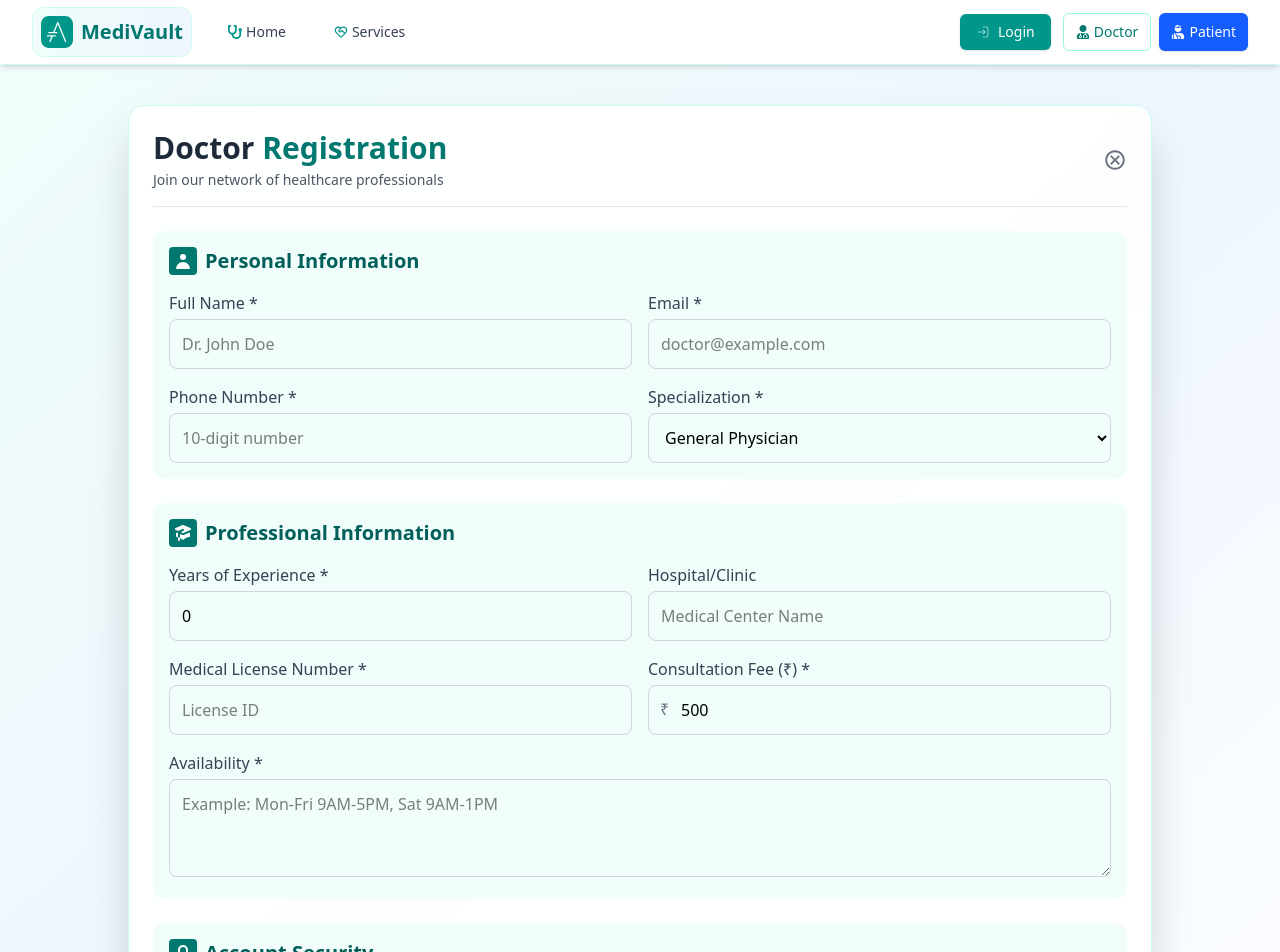
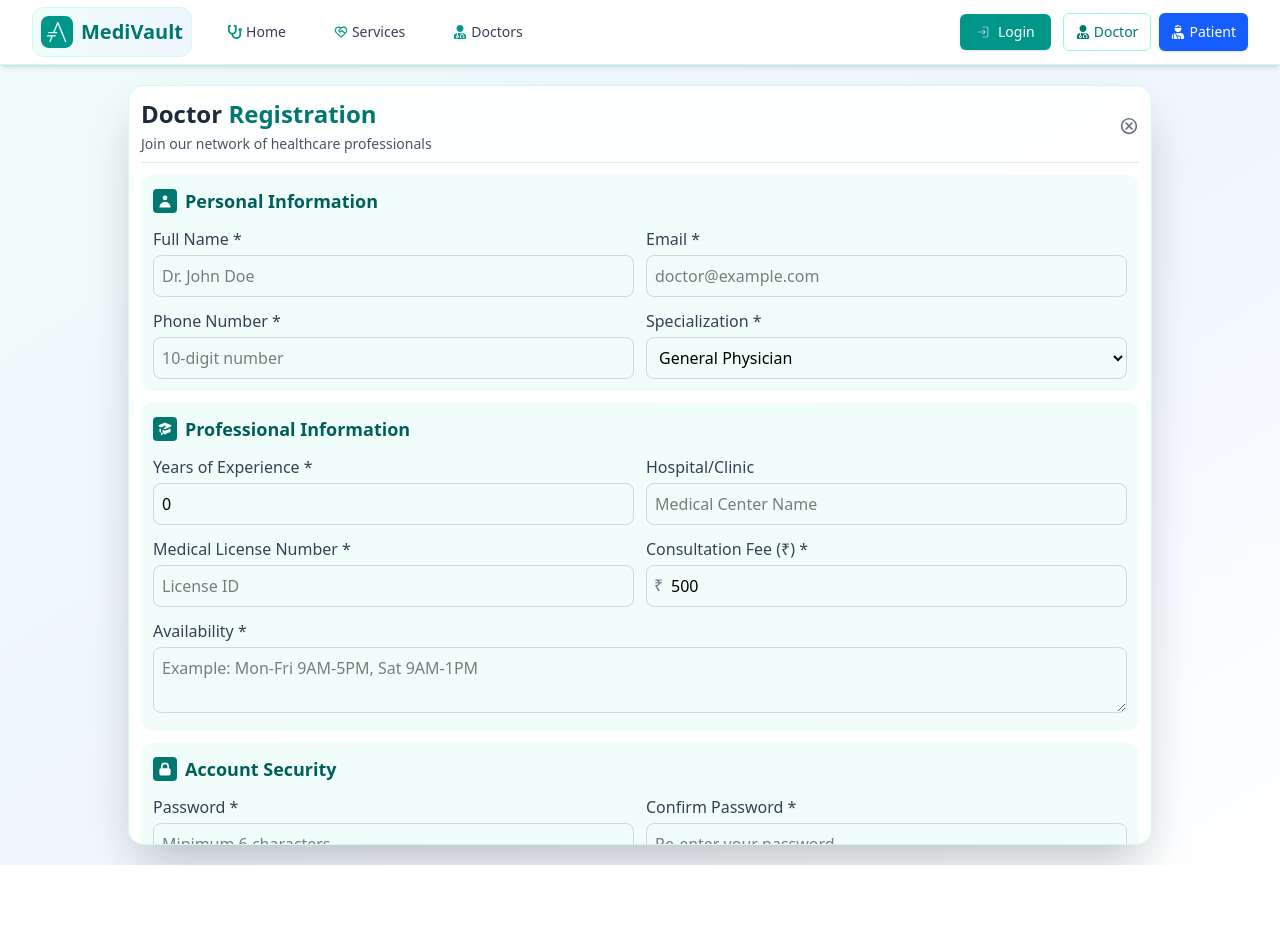
Before and after one commit to Arunrai0752/MediVault, a React (Vite) app in the folder FrontEnd/: page /doctorregister in a window 1280 px wide. Shown: the top 952 px of the page. After the commit the page ends 865 px from the top, so only its background shows below. Built offline with nearby package versions, Linux system fonts and the light colour scheme.

Commit message:
Add FetchAllDoctors endpoint and Doctors page with search functionality; update Navbar and DoctorRegister styles

```diff
--- a/FrontEnd/src/App.jsx
+++ b/FrontEnd/src/App.jsx
@@ -9,6 +9,7 @@ import DoctorRegister from './pages/DoctorRegister'
 import PaientDashBoard from "./pages/PatientDashboard"
 import {Toaster} from 'react-hot-toast'
 import Services from './pages/Services'
+import Doctors from './pages/Doctors'
 
 
 
@@ -28,6 +29,7 @@ function App() {
           <Route path="/doctorregister" element={<DoctorRegister />} />
           <Route path="/patientDashboard" element={<PaientDashBoard />} />
           <Route path="/service" element={<Services />} />
+          <Route path="/doctors" element={<Doctors />} />
 
 
         </Routes>
--- a/FrontEnd/src/components/Navbar.jsx
+++ b/FrontEnd/src/components/Navbar.jsx
@@ -34,6 +34,8 @@ const Navbar = () => {
     toast.success("Logged out successfully");
     navigate("/");
   };
+
+
 
   useEffect(() => {
     checkLoginStatus();
@@ -76,16 +78,16 @@ const Navbar = () => {
                 <span className="absolute bottom-0 left-3 right-3 h-0.5 bg-teal-500 scale-x-0 group-hover:scale-x-100 transition-transform origin-left rounded-full"></span>
               </Link>
 
-              {isLoggedIn && (
-                <Link
-                  to={userData?.role === "Doctor" ? "/doctordash" : "/patientDashboard"}
-                  className="relative text-gray-700 hover:text-teal-700 px-3 py-2 text-sm font-medium transition-colors flex items-center group"
-                >
-                  <CiUser className="mr-1 h-5 w-5" />
-                  Dashboard
-                  <span className="absolute bottom-0 left-3 right-3 h-0.5 bg-teal-500 scale-x-0 group-hover:scale-x-100 transition-transform origin-left rounded-full"></span>
-                </Link>
-              )}
+              <Link
+                to="/doctors"
+                className="relative text-gray-700 hover:text-teal-700 px-3 py-2 text-sm font-medium transition-colors flex items-center group"
+              >
+                <FaUserMd className="mr-1 text-teal-600" />
+                Doctors
+                <span className="absolute bottom-0 left-3 right-3 h-0.5 bg-teal-500 scale-x-0 group-hover:scale-x-100 transition-transform origin-left rounded-full"></span>
+              </Link>
+
+
             </div>
           </div>
 
@@ -122,7 +124,7 @@ const Navbar = () => {
                 <div className="flex items-center bg-teal-50 px-3 py-1 rounded-full border border-teal-100">
                   <CiUser className="text-teal-700 mr-2" />
                   <span className="text-sm text-teal-800">
-                    {userData?.name || userData?.email}
+                  Dr.  {userData?.fullName || userData?.email}
                   </span>
                 </div>
 
@@ -134,7 +136,20 @@ const Navbar = () => {
                 </button>
               </div>
             )}
+
+              {isLoggedIn && (
+                <Link
+                  to={userData?.role === "Doctor" ? "/doctordash" : "/patientDashboard"}
+                  className="relative text-gray-700 hover:text-teal-700 px-3 py-2 text-sm font-medium transition-colors flex items-center group"
+                >
+                  <CiUser className="mr-1 h-5 w-5" />
+                  Dashboard
+                  <span className="absolute bottom-0 left-3 right-3 h-0.5 bg-teal-500 scale-x-0 group-hover:scale-x-100 transition-transform origin-left rounded-full"></span>
+                </Link>
+              )}
           </div>
+
+
 
           <div className="md:hidden flex items-center">
             <button
@@ -164,6 +179,14 @@ const Navbar = () => {
               onClick={() => setMobileMenuOpen(false)}
             >
               Services
+            </Link>
+
+            <Link
+              to="/doctors"
+              className="block px-3 py-2 rounded-md text-base font-medium text-gray-700 hover:text-teal-700 hover:bg-teal-50"
+              onClick={() => setMobileMenuOpen(false)}
+            >
+              Doctors
             </Link>
 
             {!isLoggedIn ? (
@@ -200,7 +223,7 @@ const Navbar = () => {
             ) : (
               <>
                 <div className="px-3 py-2 text-sm text-teal-700 border-b border-teal-100">
-                  Welcome, {userData?.name || userData?.email}
+                  Welcome, {userData?.fullNAme || userData?.email}
                 </div>
                 <Link
                   to={userData?.role === "Doctor" ? "/doctordash" : "/patientDashboard"}
--- a/FrontEnd/src/pages/DoctorRegister.jsx
+++ b/FrontEnd/src/pages/DoctorRegister.jsx
@@ -65,11 +65,11 @@ const DoctorRegister = () => {
   ];
 
   return (
-    <main className="min-h-screen bg-gradient-to-br from-teal-50 via-blue-50 to-white w-full flex justify-center items-center p-4">
-      <div className="h-auto w-full max-w-5xl bg-white/90 rounded-2xl mt-6 mb-6 p-6 flex flex-col shadow-2xl backdrop-blur-sm border border-teal-100">
-        <div className="flex justify-between items-center border-b border-gray-200 pb-4 mb-6">
+    <main className="h-screen bg-gradient-to-br from-teal-50 via-blue-50 to-white w-full flex justify-center items-center p-2 overflow-hidden">
+      <div className="h-[95vh] w-full max-w-5xl bg-white/90 rounded-2xl p-3 flex flex-col shadow-2xl backdrop-blur-sm border border-teal-100 overflow-y-auto">
+        <div className="flex justify-between items-center border-b border-gray-200 pb-2 mb-3">
           <div>
-            <h1 className="text-2xl md:text-3xl font-bold text-gray-800">
+            <h1 className="text-xl md:text-2xl font-bold text-gray-800">
               Doctor <span className="text-teal-700">Registration</span>
             </h1>
             <p className="text-gray-600 text-sm mt-1">
@@ -78,24 +78,24 @@ const DoctorRegister = () => {
           </div>
           <Link
             to="/"
-            className="text-2xl text-gray-500 hover:text-red-600 transition-all duration-300 transform hover:scale-110"
+            className="text-xl text-gray-500 hover:text-red-600 transition-all duration-300 transform hover:scale-110"
           >
             <IoMdCloseCircleOutline />
           </Link>
         </div>
 
-        <form onSubmit={handleSubmit} className="flex-1 w-full space-y-6">
-          <div className="bg-teal-50 p-4 rounded-xl">
-            <h2 className="text-xl font-semibold text-teal-800 mb-4 flex items-center">
+        <form onSubmit={handleSubmit} className="flex-1 w-full space-y-3">
+          <div className="bg-teal-50 p-3 rounded-xl">
+            <h2 className="text-lg font-semibold text-teal-800 mb-3 flex items-center">
               <span className="bg-teal-700 text-white p-1 rounded mr-2">
-                <svg xmlns="http://www.w3.org/2000/svg" className="h-5 w-5" viewBox="0 0 20 20" fill="currentColor">
+                <svg xmlns="http://www.w3.org/2000/svg" className="h-4 w-4" viewBox="0 0 20 20" fill="currentColor">
                   <path fillRule="evenodd" d="M10 9a3 3 0 100-6 3 3 0 000 6zm-7 9a7 7 0 1114 0H3z" clipRule="evenodd" />
                 </svg>
               </span>
               Personal Information
             </h2>
 
-            <div className="grid grid-cols-1 md:grid-cols-2 gap-4">
+            <div className="grid grid-cols-1 md:grid-cols-2 gap-3">
               <div>
                 <label htmlFor="fullName" className="block text-gray-700 mb-1 font-medium">Full Name *</label>
                 <input
@@ -105,7 +105,7 @@ const DoctorRegister = () => {
                   value={formData.fullName}
                   onChange={handleChange}
                   required
-                  className="w-full border border-gray-300 rounded-lg p-3 outline-none focus:ring-2 focus:ring-teal-600 focus:border-transparent transition-all"
+                  className="w-full border border-gray-300 rounded-lg p-2 outline-none focus:ring-2 focus:ring-teal-600 focus:border-transparent transition-all"
                   placeholder="Dr. John Doe"
                 />
               </div>
@@ -119,13 +119,13 @@ const DoctorRegister = () => {
                   value={formData.email}
                   onChange={handleChange}
                   required
-                  className="w-full border border-gray-300 rounded-lg p-3 outline-none focus:ring-2 focus:ring-teal-600 focus:border-transparent transition-all"
+                  className="w-full border border-gray-300 rounded-lg p-2 outline-none focus:ring-2 focus:ring-teal-600 focus:border-transparent transition-all"
                   placeholder="doctor@example.com"
                 />
               </div>
             </div>
 
-            <div className="grid grid-cols-1 md:grid-cols-2 gap-4 mt-4">
+            <div className="grid grid-cols-1 md:grid-cols-2 gap-3 mt-3">
               <div>
                 <label htmlFor="phone" className="block text-gray-700 mb-1 font-medium">Phone Number *</label>
                 <input
@@ -136,7 +136,7 @@ const DoctorRegister = () => {
                   onChange={handleChange}
                   pattern="[0-9]{10}"
                   required
-                  className="w-full border border-gray-300 rounded-lg p-3 outline-none focus:ring-2 focus:ring-teal-600 focus:border-transparent transition-all"
+                  className="w-full border border-gray-300 rounded-lg p-2 outline-none focus:ring-2 focus:ring-teal-600 focus:border-transparent transition-all"
                   placeholder="10-digit number"
                 />
               </div>
@@ -149,7 +149,7 @@ const DoctorRegister = () => {
                   value={formData.specialization}
                   onChange={handleChange}
                   required
-                  className="w-full border border-gray-300 rounded-lg p-3 outline-none focus:ring-2 focus:ring-teal-600 focus:border-transparent transition-all"
+                  className="w-full border border-gray-300 rounded-lg p-2 outline-none focus:ring-2 focus:ring-teal-600 focus:border-transparent transition-all"
                 >
                   {specializations.map(spec => (
                     <option key={spec} value={spec}>{spec}</option>
@@ -159,17 +159,17 @@ const DoctorRegister = () => {
             </div>
           </div>
 
-          <div className="bg-teal-50 p-4 rounded-xl">
-            <h2 className="text-xl font-semibold text-teal-800 mb-4 flex items-center">
+          <div className="bg-teal-50 p-3 rounded-xl">
+            <h2 className="text-lg font-semibold text-teal-800 mb-3 flex items-center">
               <span className="bg-teal-700 text-white p-1 rounded mr-2">
-                <svg xmlns="http://www.w3.org/2000/svg" className="h-5 w-5" viewBox="0 0 20 20" fill="currentColor">
+                <svg xmlns="http://www.w3.org/2000/svg" className="h-4 w-4" viewBox="0 0 20 20" fill="currentColor">
                   <path d="M10.394 2.08a1 1 0 00-.788 0l-7 3a1 1 0 000 1.84L5.25 8.051a.999.999 0 01.356-.257l4-1.714a1 1 0 11.788 1.838L7.667 9.088l1.94.831a1 1 0 00.787 0l7-3a1 1 0 000-1.838l-7-3zM3.31 9.397L5 10.12v4.102a8.969 8.969 0 00-1.05-.174 1 1 0 01-.89-.89 11.115 11.115 0 01.25-3.762zM9.3 16.573A9.026 9.026 0 007 14.935v-3.957l1.818.78a3 3 0 002.364 0l5.508-2.361a11.026 11.026 0 01.25 3.762 1 1 0 01-.89.89 8.968 8.968 0 00-5.35 2.524 1 1 0 01-1.4 0zM6 18a1 1 0 001-1v-2.065a8.935 8.935 0 00-2-.712V17a1 1 0 001 1z" />
                 </svg>
               </span>
               Professional Information
             </h2>
 
-            <div className="grid grid-cols-1 md:grid-cols-2 gap-4">
+            <div className="grid grid-cols-1 md:grid-cols-2 gap-3">
               <div>
                 <label htmlFor="experience" className="block text-gray-700 mb-1 font-medium">Years of Experience *</label>
                 <input
@@ -180,7 +180,7 @@ const DoctorRegister = () => {
                   onChange={handleChange}
                   min="0"
                   required
-                  className="w-full border border-gray-300 rounded-lg p-3 outline-none focus:ring-2 focus:ring-teal-600 focus:border-transparent transition-all"
+                  className="w-full border border-gray-300 rounded-lg p-2 outline-none focus:ring-2 focus:ring-teal-600 focus:border-transparent transition-all"
                 />
               </div>
 
@@ -192,13 +192,13 @@ const DoctorRegister = () => {
                   name="hospital"
                   value={formData.hospital}
                   onChange={handleChange}
-                  className="w-full border border-gray-300 rounded-lg p-3 outline-none focus:ring-2 focus:ring-teal-600 focus:border-transparent transition-all"
+                  className="w-full border border-gray-300 rounded-lg p-2 outline-none focus:ring-2 focus:ring-teal-600 focus:border-transparent transition-all"
                   placeholder="Medical Center Name"
                 />
               </div>
             </div>
 
-            <div className="grid grid-cols-1 md:grid-cols-2 gap-4 mt-4">
+            <div className="grid grid-cols-1 md:grid-cols-2 gap-3 mt-3">
               <div>
                 <label htmlFor="licenseNumber" className="block text-gray-700 mb-1 font-medium">Medical License Number *</label>
                 <input
@@ -208,7 +208,7 @@ const DoctorRegister = () => {
                   value={formData.licenseNumber}
                   onChange={handleChange}
                   required
-                  className="w-full border border-gray-300 rounded-lg p-3 outline-none focus:ring-2 focus:ring-teal-600 focus:border-transparent transition-all"
+                  className="w-full border border-gray-300 rounded-lg p-2 outline-none focus:ring-2 focus:ring-teal-600 focus:border-transparent transition-all"
                   placeholder="License ID"
                 />
               </div>
@@ -216,7 +216,7 @@ const DoctorRegister = () => {
               <div>
                 <label htmlFor="fee" className="block text-gray-700 mb-1 font-medium">Consultation Fee (₹) *</label>
                 <div className="relative">
-                  <span className="absolute left-3 top-3 text-gray-500">₹</span>
+                  <span className="absolute left-2 top-2 text-gray-500">₹</span>
                   <input
                     type="number"
                     id="fee"
@@ -225,13 +225,13 @@ const DoctorRegister = () => {
                     onChange={handleChange}
                     min="0"
                     required
-                    className="w-full border border-gray-300 rounded-lg pl-8 p-3 outline-none focus:ring-2 focus:ring-teal-600 focus:border-transparent transition-all"
+                    className="w-full border border-gray-300 rounded-lg pl-6 p-2 outline-none focus:ring-2 focus:ring-teal-600 focus:border-transparent transition-all"
                   />
                 </div>
               </div>
             </div>
 
-            <div className="mt-4">
+            <div className="mt-3">
               <label htmlFor="availability" className="block text-gray-700 mb-1 font-medium">Availability *</label>
               <textarea
                 id="availability"
@@ -240,23 +240,23 @@ const DoctorRegister = () => {
                 onChange={handleChange}
                 required
                 placeholder="Example: Mon-Fri 9AM-5PM, Sat 9AM-1PM"
-                className="w-full border border-gray-300 rounded-lg p-3 outline-none focus:ring-2 focus:ring-teal-600 focus:border-transparent transition-all"
-                rows="3"
+                className="w-full border border-gray-300 rounded-lg p-2 outline-none focus:ring-2 focus:ring-teal-600 focus:border-transparent transition-all"
+                rows="2"
               />
             </div>
           </div>
 
-          <div className="bg-teal-50 p-4 rounded-xl">
-            <h2 className="text-xl font-semibold text-teal-800 mb-4 flex items-center">
+          <div className="bg-teal-50 p-3 rounded-xl">
+            <h2 className="text-lg font-semibold text-teal-800 mb-3 flex items-center">
               <span className="bg-teal-700 text-white p-1 rounded mr-2">
-                <svg xmlns="http://www.w3.org/2000/svg" className="h-5 w-5" viewBox="0 0 20 20" fill="currentColor">
+                <svg xmlns="http://www.w3.org/2000/svg" className="h-4 w-4" viewBox="0 0 20 20" fill="currentColor">
                   <path fillRule="evenodd" d="M5 9V7a5 5 0 0110 0v2a2 2 0 012 2v5a2 2 0 01-2 2H5a2 2 0 01-2-2v-5a2 2 0 012-2zm8-2v2H7V7a3 3 0 016 0z" clipRule="evenodd" />
                 </svg>
               </span>
               Account Security
             </h2>
 
-            <div className="grid grid-cols-1 md:grid-cols-2 gap-4">
+            <div className="grid grid-cols-1 md:grid-cols-2 gap-3">
               <div>
                 <label htmlFor="password" className="block text-gray-700 mb-1 font-medium">Password *</label>
                 <input
@@ -267,7 +267,7 @@ const DoctorRegister = () => {
                   onChange={handleChange}
                   required
                   minLength="6"
-                  className="w-full border border-gray-300 rounded-lg p-3 outline-none focus:ring-2 focus:ring-teal-600 focus:border-transparent transition-all"
+                  className="w-full border border-gray-300 rounded-lg p-2 outline-none focus:ring-2 focus:ring-teal-600 focus:border-transparent transition-all"
                   placeholder="Minimum 6 characters"
                 />
               </div>
@@ -281,22 +281,22 @@ const DoctorRegister = () => {
                   value={formData.confirmPassword}
                   onChange={handleChange}
                   required
-                  className="w-full border border-gray-300 rounded-lg p-3 outline-none focus:ring-2 focus:ring-teal-600 focus:border-transparent transition-all"
+                  className="w-full border border-gray-300 rounded-lg p-2 outline-none focus:ring-2 focus:ring-teal-600 focus:border-transparent transition-all"
                   placeholder="Re-enter your password"
                 />
               </div>
             </div>
           </div>
 
-          <div className="mt-8 flex flex-col items-center space-y-4">
+          <div className="mt-4 flex flex-col items-center space-y-2">
             <button
               type="submit"
-              className="w-full md:w-1/2 bg-teal-700 hover:bg-teal-800 text-white text-xl font-medium py-3 px-6 rounded-lg transition duration-300 shadow-md hover:shadow-lg transform hover:-translate-y-1"
+              className="w-full md:w-1/2 bg-teal-700 hover:bg-teal-800 text-white text-lg font-medium py-2 px-4 rounded-lg transition duration-300 shadow-md hover:shadow-lg transform hover:-translate-y-1"
             >
               Complete Registration
             </button>
 
-            <p className="text-gray-600">
+            <p className="text-gray-600 text-sm">
               Already have an account?{' '}
               <Link to="/" className="text-teal-700 hover:text-teal-900 font-medium underline">
                 Login
```
Also changed, not shown: FrontEnd/src/pages/Doctors.jsx (added, +141 -0 lines), 2 other files (tests, documents, lock files or other folders).
